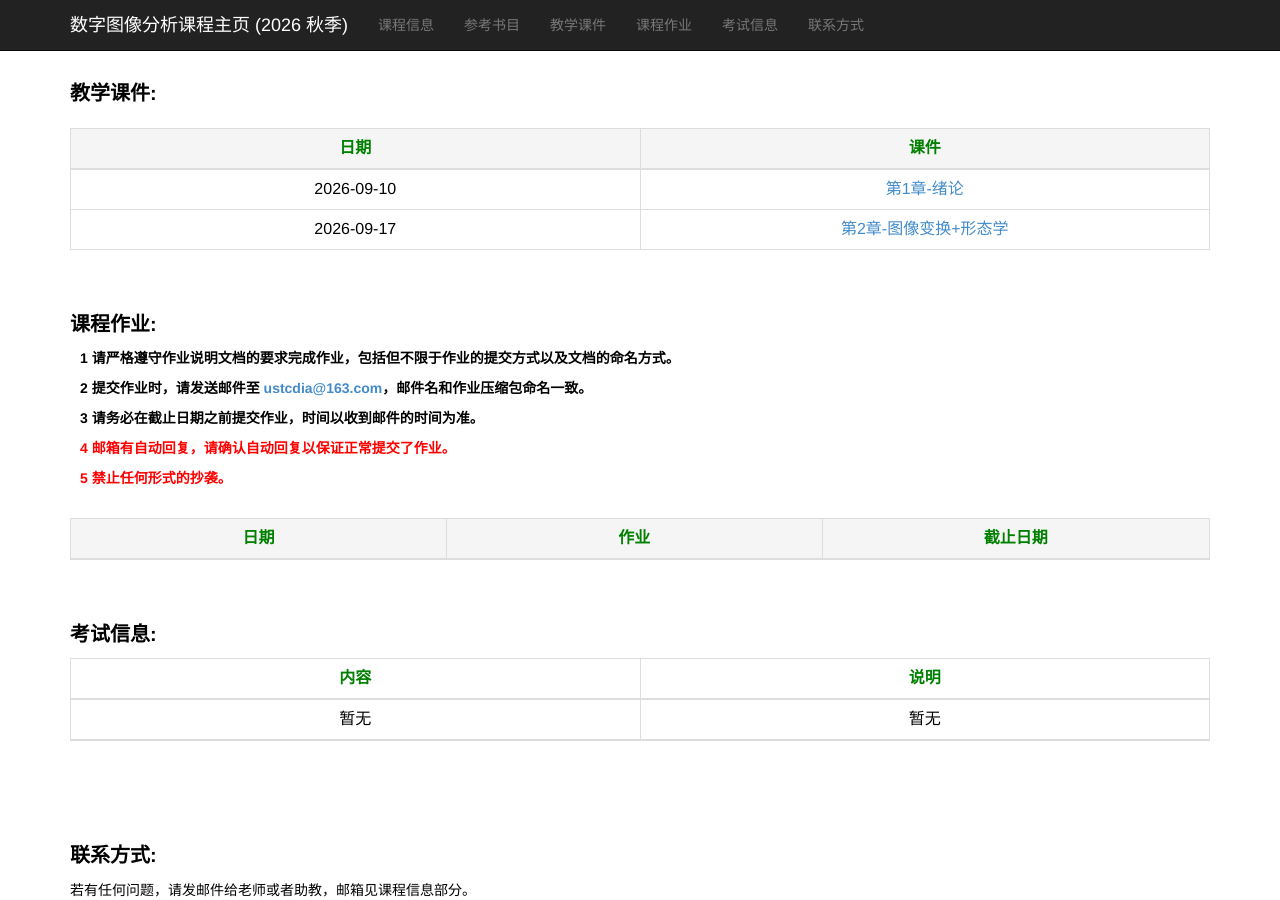
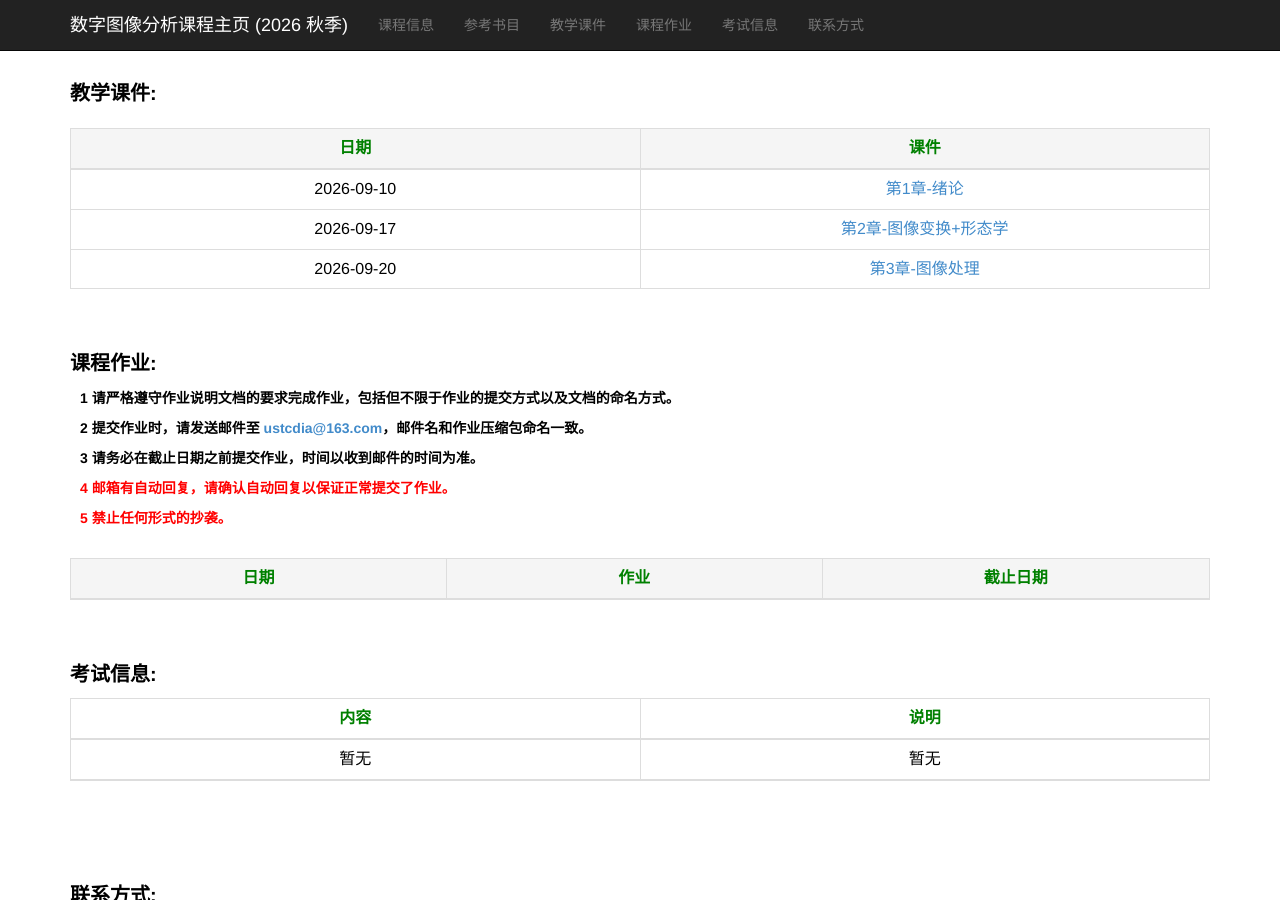
Before and after one commit to ustc-dia/ustc-dia.github.io, a Jekyll site: the page index.html, which Jekyll copies as it is, in a window 1280 px wide and 900 px high, scrolled down 698 px. Built offline with Jekyll 4.4.1, drawn with Linux system fonts in a browser that asks for light colours.

Commit message:
Add third lecture slides for 2026 autumn

```diff
--- a/index.html
+++ b/index.html
@@ -184,6 +184,11 @@
                 <tr>
                     <td>2026-09-17</td>
                     <td><a href="./slides_2026_autumn/DIA课件-第2章.pdf" target="_blank">第2章-图像变换+形态学</a></td>
+                </tr>
+
+                <tr>
+                    <td>2026-09-20</td>
+                    <td><a href="./slides_2026_autumn/DIA课件-第3章.pdf" target="_blank">第3章-图像处理</a></td>
                 </tr>
 
                 <!--<tr>
```
Also changed, not shown: 1 other file.
